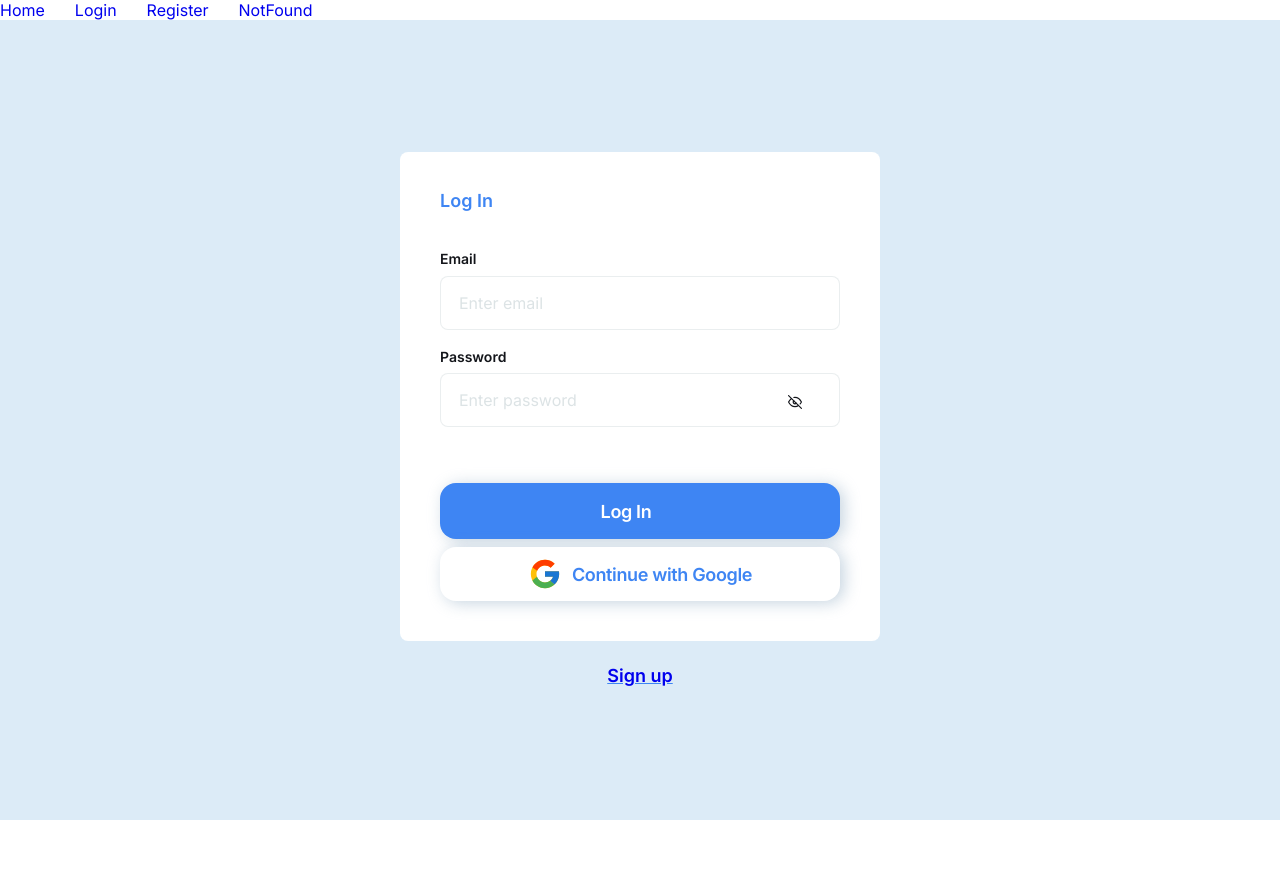
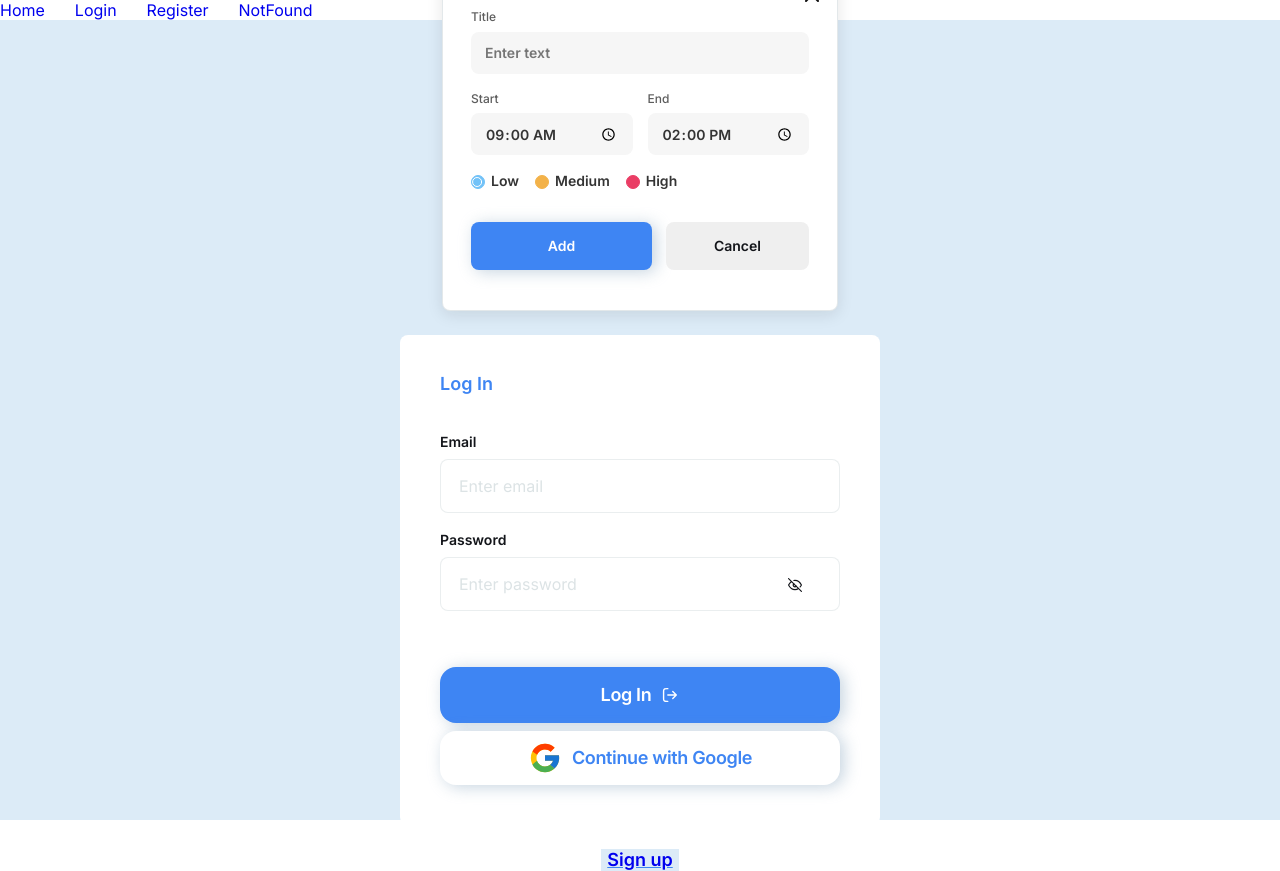
Before and after one commit to 0trava/project-CodeMasters02, a React (Create React App) app: page /login in a window 1280 px wide. Before the commit the page ends 820 px from the top, so only its background shows below. Built offline with nearby package versions, Linux system fonts and the light colour scheme; no server answers.

Commit message:
fix_styles

```diff
--- a/src/components/FeedbackForm/FeedbackForm.jsx
+++ b/src/components/FeedbackForm/FeedbackForm.jsx
@@ -1,5 +1,6 @@
 import React from 'react';
 import './FeedbackForm.css';
+import sprite from '../../images/sprite.svg'
 import { useState } from 'react';
 import { RiPencilLine } from 'react-icons/ri';
 import { RiDeleteBinLine } from 'react-icons/ri';
@@ -116,11 +117,15 @@ export const FeedbackForm =  ({ onClose }) => {
 
           {Review ? (
             <div className="FeedbackForm__btn-changeblock">
-              <button onClick={handleChage}className="btn_icon_pencil">
-                <RiPencilLine className="icon_pencil" />
+              <button onClick={handleChage} className="btn_icon_pencil">
+                <svg width="16" height="16">
+                  <use href={sprite + '#icon-pencil'}></use>
+                </svg>
               </button>
               <button onClick={toDelete} className="btn_icon_trash" >
-                <RiDeleteBinLine className="icon_trash"/>
+                <svg width="16" height="16">
+                  <use href={sprite + '#icon-trash-2'}></use>
+                </svg>
               </button>
             </div>
           ) : (
--- a/src/components/LoginForm/LoginForm.jsx
+++ b/src/components/LoginForm/LoginForm.jsx
@@ -1,6 +1,7 @@
 import { Formik, Form, Field, ErrorMessage } from "formik";
 import * as yup from 'yup';
 import css from './LoginForm.module.css';
+import sprite from '../../images/sprite.svg'
 import { useDispatch } from "react-redux";
 import { login } from 'redux/auth/operations';
 import { useNavigate } from 'react-router-dom';
@@ -155,8 +156,8 @@ const changeVisible = () => {
                                 <div className={css.button_container}>
                                 <button className={css.button} type="submit">
                                     Log In
-                                    <svg width="18" height="18">
-                                        <use href=""></use>
+                                    <svg className={css.icon} width="18" height="18">
+                                        <use href={sprite + '#icon-log-out-01'}></use>
                                     </svg>
                                 </button>
                                 <a href={'https://project-codemasters02-backend.onrender.com/api/auth/google'}>
--- a/src/components/TaskForm/TaskForm.jsx
+++ b/src/components/TaskForm/TaskForm.jsx
@@ -41,34 +41,34 @@ const taskSchema = yup.object().shape({
 });
 
 export const TaskForm = ({ onClose, action, column, taskToEdit }) => {
-const [useTitle, setUseTitle] = useState("");
-const [useTimeStart, setUseTimeStart] = useState('09:00');
-const [useTimeEnd, setUseTimeEnd] = useState('14:00');
-const [usePriority, setUsePriority] = useState("low");
-const [useCategory, setUseCategory] = useState(column.toLowerCase().replace(/ /g, '-'));
+// const [useTitle, setUseTitle] = useState("");
+// const [useTimeStart, setUseTimeStart] = useState('09:00');
+// const [useTimeEnd, setUseTimeEnd] = useState('14:00');
+// const [usePriority, setUsePriority] = useState("low");
+// const [useCategory, setUseCategory] = useState(column.toLowerCase().replace(/ /g, '-'));
 
-const {_id, title, priority, start, end, date} = taskToEdit;
-const dispatch = useDispatch();
+// const {_id, title, priority, start, end, date} = taskToEdit;
+// const dispatch = useDispatch();
 
-console.log(useCategory);
+// console.log(useCategory);
 
 
-  //     const handleSubmit = (values, { resetForm }) => {
-  //         if (action === 'add') {
-  //             dispatch(addTask(values));
-  //         }
-  //         if (action === 'edit') {
-  //             dispatch(editTask({ _id, ...values }));
-  //         }
-  //         resetForm();
-  //         onClose();
-  //     };
+//   //     const handleSubmit = (values, { resetForm }) => {
+//   //         if (action === 'add') {
+//   //             dispatch(addTask(values));
+//   //         }
+//   //         if (action === 'edit') {
+//   //             dispatch(editTask({ _id, ...values }));
+//   //         }
+//   //         resetForm();
+//   //         onClose();
+//   //     };
 
-  //     const setCategory = () => {
-  //         if (column === 'To do') return 'to-do';
-  //         if (column === 'In progress') return 'in-progress';
-  //         if (column === 'Done') return 'done';
-  //     };
+//   //     const setCategory = () => {
+//   //         if (column === 'To do') return 'to-do';
+//   //         if (column === 'In progress') return 'in-progress';
+//   //         if (column === 'Done') return 'done';
+//   //     };
 
   const initialValues = {
     title: '',
@@ -80,41 +80,41 @@ console.log(useCategory);
   };
 
 
-  // ВІДПРАВКА ФОРМИ
-  const onSubmitFormik = async (e, valuesFormik, actionsFormik) => {
-    e.preventDefault();
-    const title = e.currentTarget.title.value;
-    const start = e.currentTarget.start.value;
-    const end = e.currentTarget.end.value;
-    const priority = e.currentTarget.priority.value;
-    const date = "2023-08-19T07:00:00.000+00:00";
-    const category = useCategory;
+//   // ВІДПРАВКА ФОРМИ
+//   const onSubmitFormik = async (e, valuesFormik, actionsFormik) => {
+//     e.preventDefault();
+//     const title = e.currentTarget.title.value;
+//     const start = e.currentTarget.start.value;
+//     const end = e.currentTarget.end.value;
+//     const priority = e.currentTarget.priority.value;
+//     const date = "2023-08-19T07:00:00.000+00:00";
+//     const category = useCategory;
 
-    if (title) {
-      const { payload } = await dispatch(addTask({ title, start, end, priority, date, category}));
-      if (
-          payload === 'Request failed with status code 400' ||
-          payload === 'Request failed with status code 401' ||
-          payload === 'Request failed with status code 403' ||
-          payload === 'Request failed with status code 500' ||
-          payload === 'Request failed with status code 409'
-        ) {
-          return;
-        } else  {
-          console.log("BUG")
-        }
-  } else {
-      return;
-  }
+//     if (title) {
+//       const { payload } = await dispatch(addTask({ title, start, end, priority, date, category}));
+//       if (
+//           payload === 'Request failed with status code 400' ||
+//           payload === 'Request failed with status code 401' ||
+//           payload === 'Request failed with status code 403' ||
+//           payload === 'Request failed with status code 500' ||
+//           payload === 'Request failed with status code 409'
+//         ) {
+//           return;
+//         } else  {
+//           console.log("BUG")
+//         }
+//   } else {
+//       return;
+//   }
 
-  };
+//   };
 
 
 
   return (
     <div className={css.taskForm_container}>
       <button className={css.button_close_form} type="button" onClick={onClose}>
-        <svg className={css.iconClose}>
+        <svg className={css.button_close_form_icon}>
           <use href={`${sprite}#icon-x-close`} />
         </svg>
       </button>
@@ -122,10 +122,12 @@ console.log(useCategory);
         initialValues={initialValues}
         validationSchema={taskSchema}
         onSubmit={(values, actions) => {
-          onSubmitFormik(values, actions);
+          // onSubmitFormik(values, actions);
         }}
       >
-        <Form className={css.form} onSubmit={onSubmitFormik}>
+        <Form className={css.form}
+        //  onSubmit={onSubmitFormik}
+         >
           <div className={css.title_container}>
 
 {/* TITLE */}
@@ -167,38 +169,34 @@ console.log(useCategory);
             <div className={css.radio}>
               <label htmlFor="low" className={css.label_radio}>
                 <Field
-                  className={css.input_radio_low}
-                  checked
                   id="low"
                   type="radio"
                   name="priority"
                   value="low"
                 />
-                Low
+                <span className={css.input_radio_low}>Low</span>
               </label>
             </div>
             <div className={css.radio}>
               <label htmlFor="medium" className={css.label_radio}>
                 <Field
-                  className={css.input_radio_medium}
                   id="medium"
                   type="radio"
                   name="priority"
                   value="medium"
                 />
-                Medium
+                <span className={css.input_radio_medium}>Medium</span>
               </label>
             </div>
             <div className={css.radio}>
               <label htmlFor="high" className={css.label_radio}>
                 <Field
-                  className={css.input_radio_high}
                   id="high"
                   type="radio"
                   name="priority"
                   value="high"
                 />
-                High
+                <span className={css.input_radio_high} >High</span>
               </label>
             </div>
           </div>
--- a/src/components/TaskForm/TaskForm.module.css
+++ b/src/components/TaskForm/TaskForm.module.css
@@ -23,9 +23,10 @@
 }
 
 .button_close_form_icon {
-  fill: black;
-  width: 100%;
-  height: 100%;
+  width: 24px;
+  height: 24px;
+  stroke: #111;
+  fill: transparent;
   transition: all 0.5sec var(--transition);
 }
 
@@ -62,12 +63,6 @@
   line-height: 1.16;
 }
 
-.label_radio {
-  display: flex;
-  gap: 3px;
-  align-items: center;
-}
-
 .input {
   width: 100%;
   height: 42px;
@@ -87,6 +82,9 @@
 }
 
 .label_radio {
+  display: flex;
+  gap: 3px;
+  align-items: center;
   color: #343434;
   font-family: Inter;
   font-size: 12px;
@@ -98,51 +96,74 @@
     font-size: 14px;
   }
 }
-.iconClose {
-  width: 24px;
-height: 24px;
-  stroke: #111;
-  fill: transparent;
+
+.label_radio input[type='radio'] {
+  position: absolute;
+  width: 1px;
+  height: 1px;
+  opacity: 0;
 }
 
-/* .label_radio:before {
-    content: '';
-    display: block;
-    width: 10px;
-    height: 10px;
+.label_radio span {
+  display: flex;
+  align-items: center;
+  position: relative;
+}
+.input_radio_low::before,
+.input_radio_medium::before,
+.input_radio_high::before {
+  content: '';
+  width: 12px;
+  height: 12px;
+  border: 1px solid #72C2F8;
+  background-color: #72C2F8;
+  display: inline-block;
+  margin-right: 6px;
+  border-radius: 100%;
 
-    border: none;
-    background-color: yellow;
-    border-radius: 50%;
-    position: absolute;
-    left: 0;
-    z-index: 1;
+  @media (min-width: 768px) {
+    width: 14px;
+    height: 14px;
+  }
 }
 
-.label_radio:after {
-    content: '';
-    display: block;
-    width: 8px;
-    height: 8px;
-
-    border: none;
-    background-color: rgb(43, 0, 255);
-    border-radius: 50%;
-    opacity: 0;
-
-    position: absolute;
-    left: 1px;
-    z-index: 2;
+.input_radio_medium::before {
+  border: 1px solid #F3B249;
+  background-color: #F3B249;
 }
 
-.input_radio_low:checked + .label_radio:before {
-    border-color: rgba(114, 194, 248, 0.50);
+.input_radio_high::before {
+  border: 1px solid #EA3D65;
+  background-color: #EA3D65;
 }
 
-.input_radio_low:checked + .label_radio:after {
-    opacity: 1;
-    z-index: 1;
-} */
+.input_radio_low::after,
+.input_radio_medium::after,
+.input_radio_high::after  {
+  content: '';
+  position: absolute;
+  left: 0;
+  right: 0;
+  transform: translateX(11%);
+  width: 10px;
+  height: 10px;
+  background-color: #72C2F8;
+  border: 1px solid #ffffff;
+  border-radius: 100%;
+  opacity: 0;
+}
+
+.input_radio_medium::after {
+  background-color: #F3B249;
+}
+
+.input_radio_high::after {
+  background-color: #EA3D65;
+}
+
+.label_radio input[type='radio']:checked + span::after {
+  opacity: 1;
+}
 
 .title_container {
   margin-bottom: 18px;
--- a/src/pages/LoginPage/LoginPage.jsx
+++ b/src/pages/LoginPage/LoginPage.jsx
@@ -2,10 +2,12 @@ import LoginForm from 'components/LoginForm/LoginForm';
 import React from 'react';
 import css from './LoginPage.module.css'
 import AuthNavigate from 'components/AuthNavigate/AuthNavigate';
+import { TaskForm } from 'components/TaskForm/TaskForm';
 
 export const LoginPage = () => {
   return (
     <div className={css.login_page} >
+      <TaskForm />
       <LoginForm />
       <AuthNavigate route={'/register'} pageName={'Sign up'} />
     </div>
```
Also changed, not shown: src/components/FeedbackForm/FeedbackForm.css (+4 -18 lines), src/images/sprite.svg.
